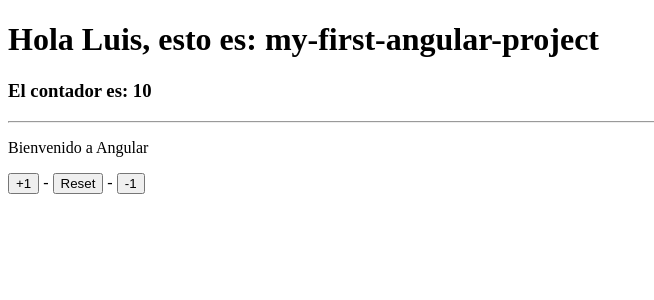
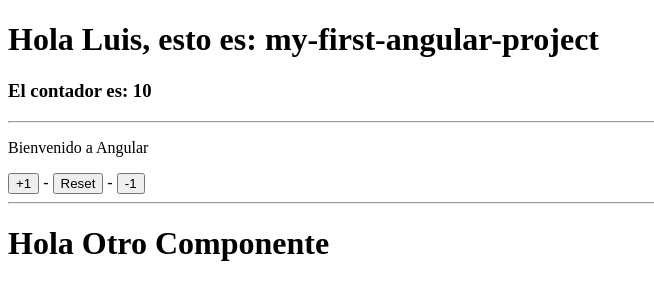
Before and after one commit to LuisFernando10/angular-bases, an Angular app: page / in a window 1280 px wide. Shown: the top 300 px of the page, without its empty margins (0-654 px from the left). Built offline with nearby package versions, Linux system fonts and the light colour scheme.

Commit message:
Created CounterComponent

```diff
--- /dev/null
+++ b/src/app/Counter/counter-component.ts
@@ -0,0 +1,9 @@
+import { Component } from '@angular/core';
+
+@Component({
+  selector: 'app-counter',
+  template: '<h1>Hola {{name}}</h1>',
+})
+export class CounterComponent {
+  name = 'Otro Componente';
+}
--- a/src/app/app.component.html
+++ b/src/app/app.component.html
@@ -7,3 +7,6 @@
 <button (click)="handleCounter(1)">+1</button> -
 <button (click)="handleCounterReset()">Reset</button> -
 <button (click)="handleCounter(-1)">-1</button>
+
+<hr />
+<app-counter/>
```
Also changed, not shown: src/app/app.module.ts (+5 -8 lines).
